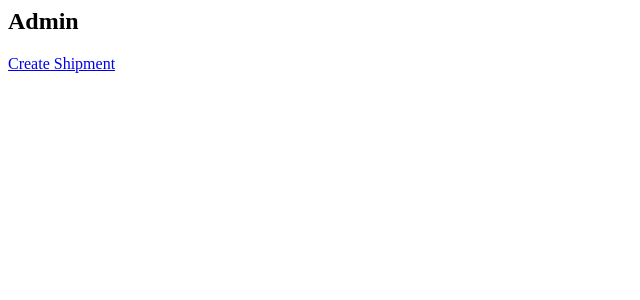
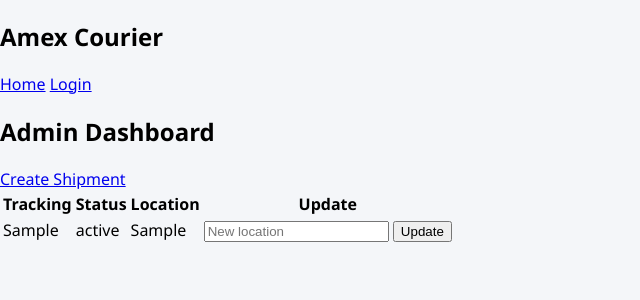
Before and after one commit to amexlabs-ui/amex-courier, a Flask app: page /dashboard in a window 1280 px wide. Shown: the top 300 px of the page, without its empty margins (0-640 px from the left). Run offline with Flask 3, Linux system fonts and the light colour scheme; the visitor is signed in with stand-in values (Sample User, id 1); tables that the repository leaves empty hold one stand-in row (values such as "Sample post").

Commit message:
Update admin dashboard template with new structure

```diff
--- a/templates/dashboard.html
+++ b/templates/dashboard.html
@@ -1,13 +1,34 @@
-<div class="card">
-<h2>Admin</h2>
+{% extends "base.html" %}
+{% block content %}
+
+<h2>Admin Dashboard</h2>
+
 <a href="/create">Create Shipment</a>
 
 <table>
-{% for s in shipments %}
 <tr>
-<td>{{s[1]}}</td>
-<td>{{s[6]}}</td>
+<th>Tracking</th>
+<th>Status</th>
+<th>Location</th>
+<th>Update</th>
+</tr>
+
+{% for d in data %}
+<tr>
+<td>{{ d[1] }}</td>
+<td>{{ d[2] }}</td>
+<td>{{ d[3] }}</td>
+
+<td>
+<form action="/update/{{ d[1] }}" method="POST">
+<input name="location" placeholder="New location">
+<button>Update</button>
+</form>
+</td>
+
 </tr>
 {% endfor %}
+
 </table>
-</div>
+
+{% endblock %}
```
